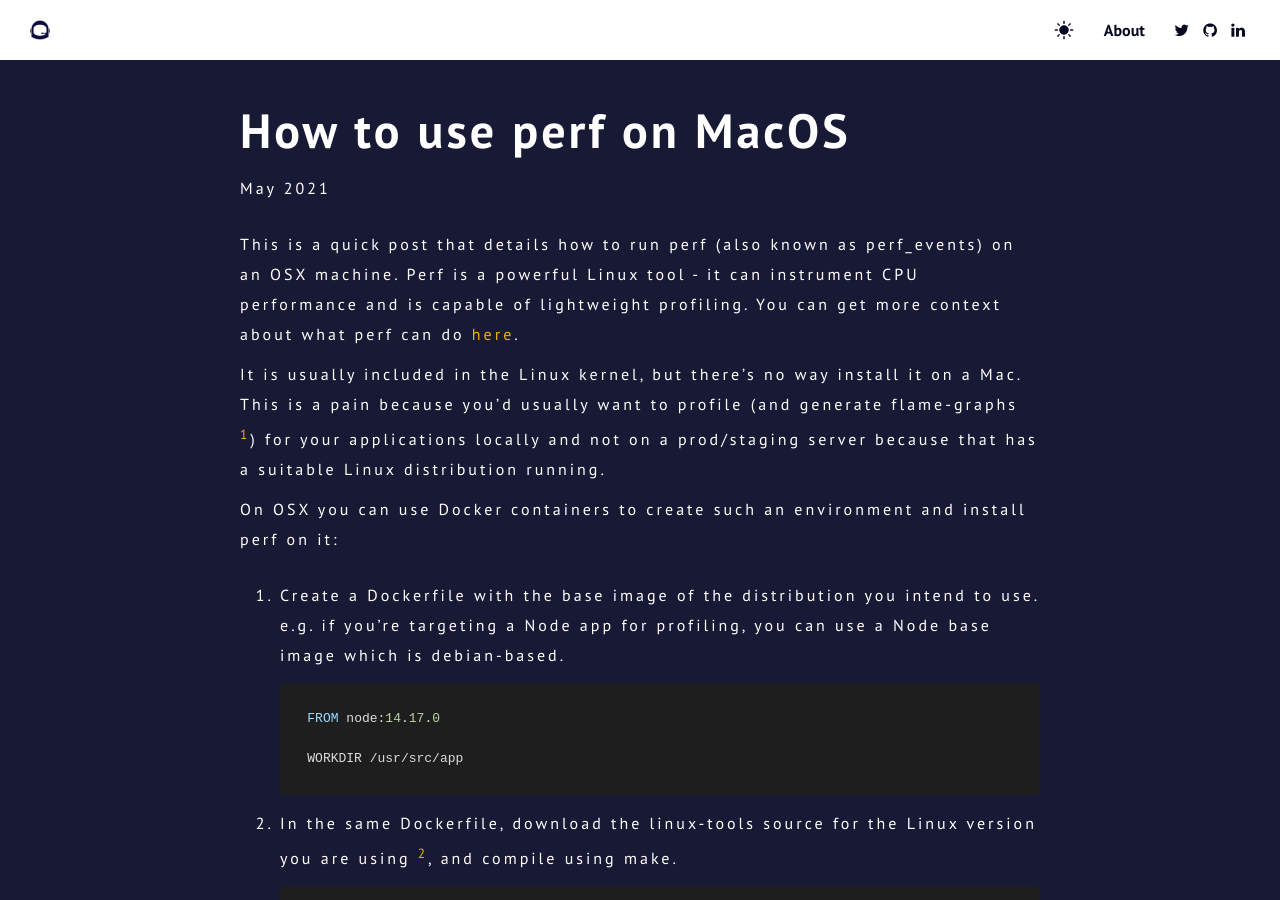
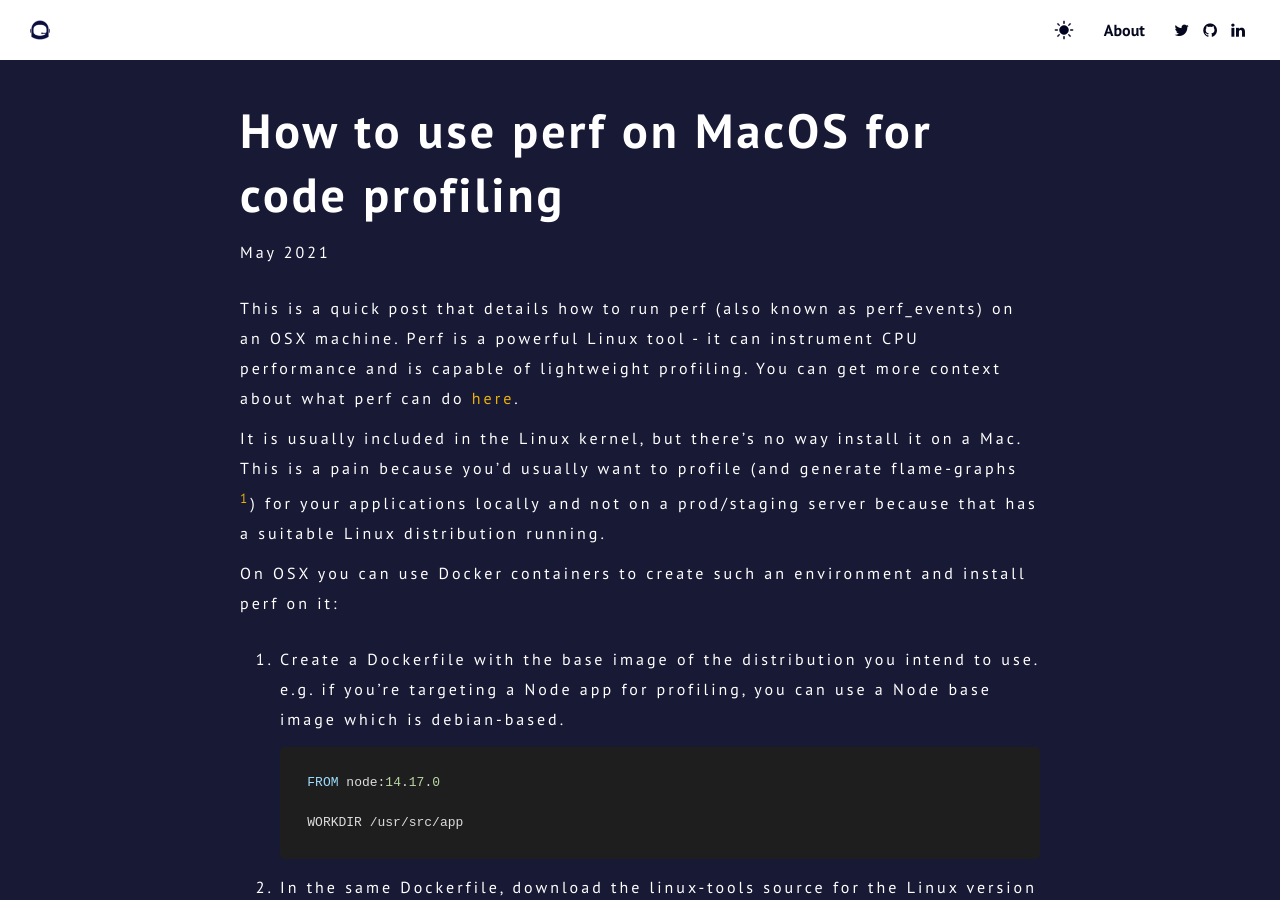
Before and after one commit to OpeOnikute/opeonikute.github.io, a Jekyll site: the page built from posts/how-to-use-perf-on-macos.md, in a window 1280 px wide and 900 px high. Built offline with Jekyll 4.4.1, drawn with Linux system fonts in a browser that asks for light colours.

Commit message:
minor title update

```diff
--- a/_data/posts.yml
+++ b/_data/posts.yml
@@ -1,4 +1,4 @@
-- title: How to use perf on MacOS
+- title: How to use perf on MacOS for code profiling
   link: how-to-use-perf-on-macos
   date: May 2021
   synopsis: This is a quick post that details how to run perf (also known as perf_events) on an OSX machine.
--- a/posts/how-to-use-perf-on-macos.md
+++ b/posts/how-to-use-perf-on-macos.md
@@ -1,6 +1,6 @@
 ---
 layout: post
-title: How to use perf on MacOS
+title: How to use perf on MacOS for code profiling
 sub_title:
 date: May 2021
 featured_image: https://opeonikute.dev/img/Background.png
```
